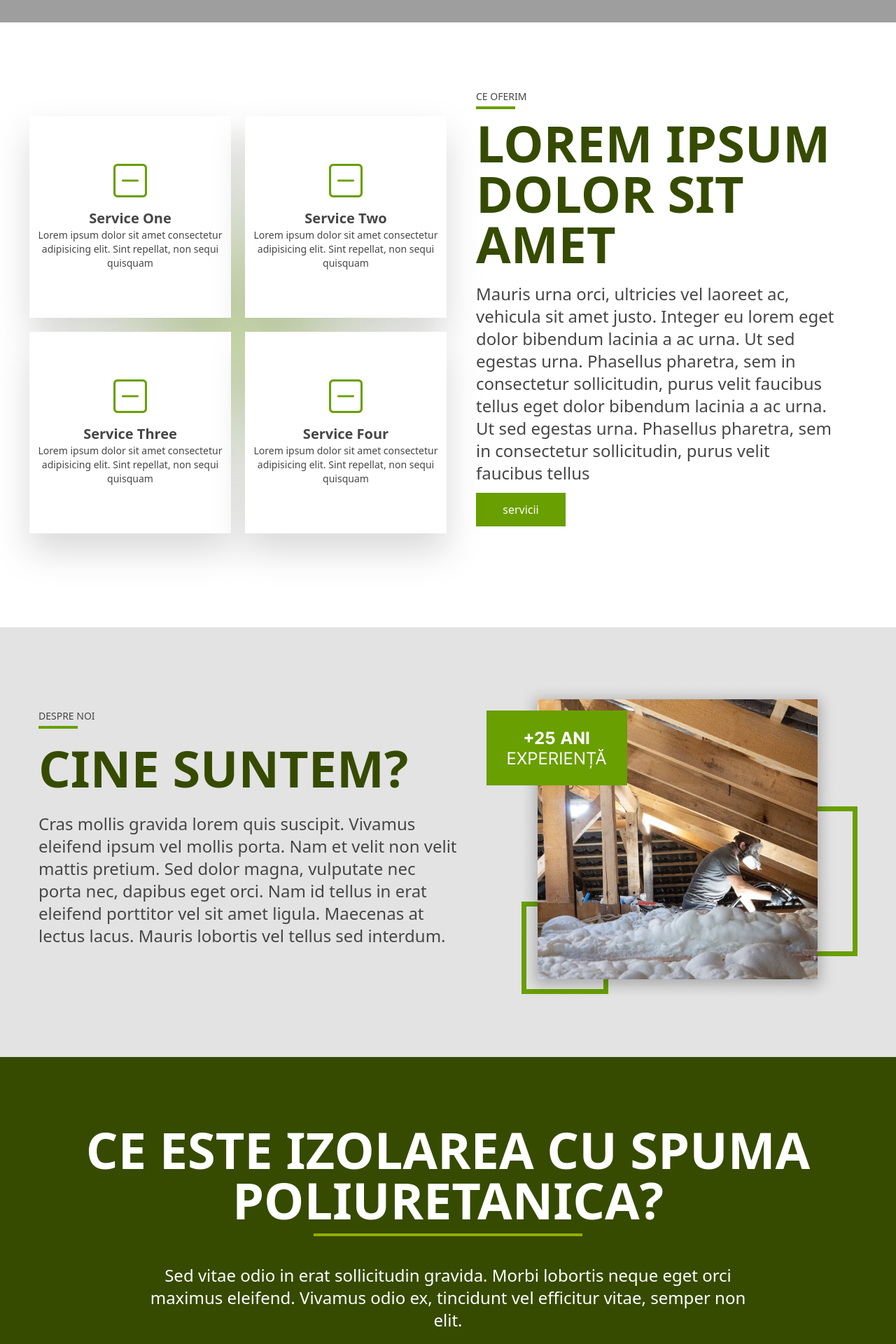
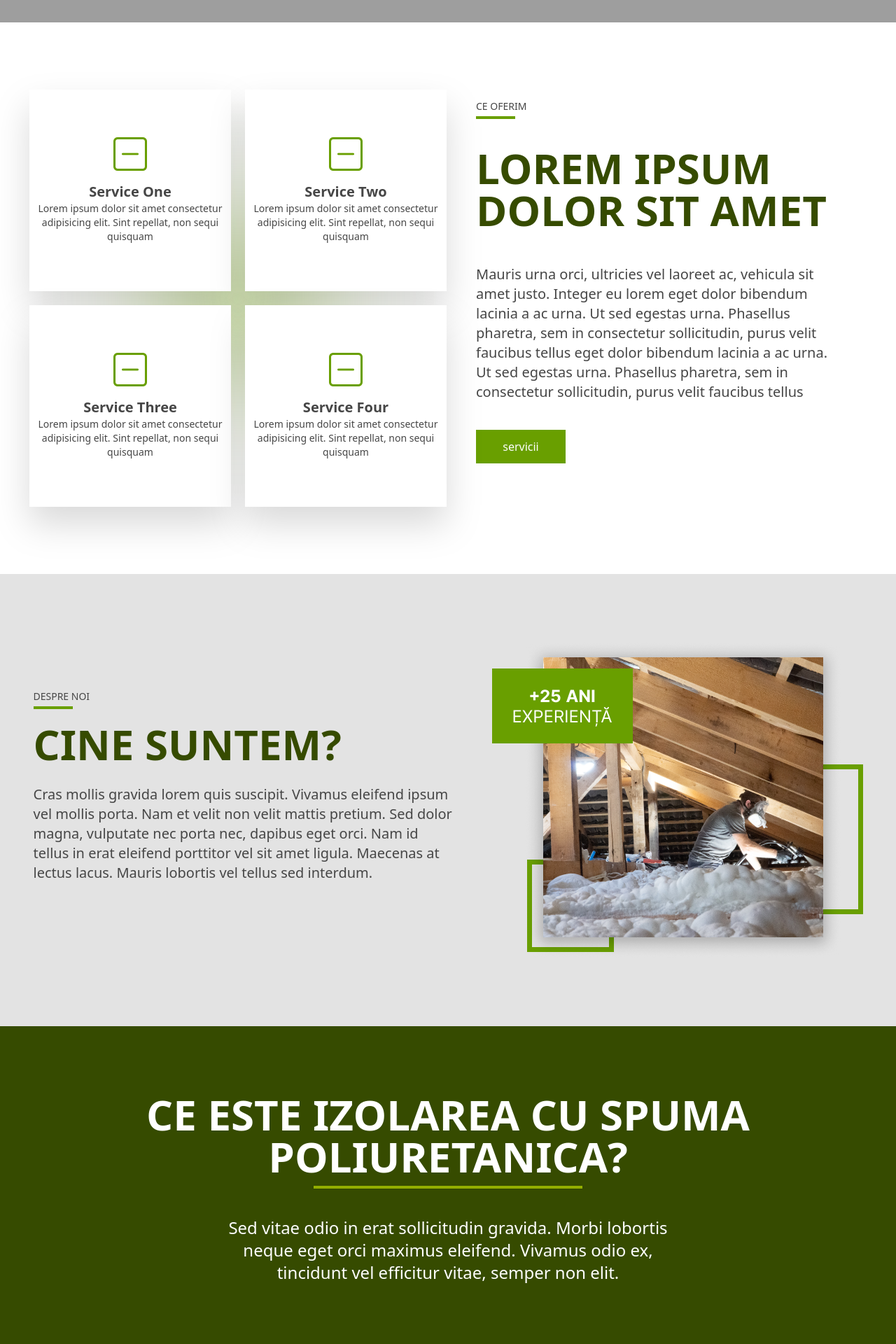
Before and after one commit to DenisWithOneN/desa-isolation, a Vue app: page / in a window 1280 px wide. Shown: the part 680-2600 px from the top of the page at 70% size. Built offline with nearby package versions, Linux system fonts and the light colour scheme; grey boxes are pictures that could not be loaded.

Commit message:
changed text sizes and updated overall responsiveness

```diff
--- a/src/components/homepage/AboutSection.vue
+++ b/src/components/homepage/AboutSection.vue
@@ -1,8 +1,8 @@
 <script setup></script>
 <template>
-  <section class="bg-desalightgray">
+  <section class="bg-desalightgray py-24">
     <div
-      class="container mx-auto flex flex-col justify-center px-10 py-20 lg:flex-row lg:gap-10"
+      class="container mx-auto flex flex-col justify-around px-10 lg:flex-row lg:gap-10"
     >
       <div
         class="flex flex-col items-center justify-center gap-5 mb-10 lg:items-start lg:w-1/2"
@@ -14,12 +14,12 @@
           <div class="bg-desalightgreen w-12 h-1 mt-1 lg:w-14"></div>
         </span>
         <h2
-          class="text-desadarkgreen text-2xl text-center font-black uppercase mb-2 sm:text-4xl md:text-5xl lg:text-6xl lg:text-start xl:text-7xl"
+          class="text-desadarkgreen text-3xl text-center font-black uppercase mb-2 sm:text-4xl md:text-5xl lg:text-start xl:text-6xl"
         >
           cine suntem?
         </h2>
         <p
-          class="text-desadarkgray text-center text-sm max-w-4xl sm:text-md md:text-lg lg:text-xl lg:text-start xl:text-2xl"
+          class="text-desadarkgray text-center text-sm max-w-4xl sm:text-md md:text-lg lg:text-lg lg:text-start xl:text-xl 2xl:text-2xl"
         >
           Cras mollis gravida lorem quis suscipit. Vivamus eleifend ipsum vel
           mollis porta. Nam et velit non velit mattis pretium. Sed dolor magna,
--- a/src/components/homepage/AdvantageCard.vue
+++ b/src/components/homepage/AdvantageCard.vue
@@ -1,7 +1,7 @@
 <script setup></script>
 <template>
   <div
-    class="bg-white border-desadarkgray border flex flex-col justify-between p-2 sm:p-4 w-36 h-36 sm:w-52 sm:h-52 lg:w-56 lg:h-56 xl:w-72 xl:h-72 drop-shadow-lg"
+    class="bg-white border-desadarkgray border flex flex-col justify-between p-2 sm:p-4 w-32 h-32 sm:w-52 sm:h-52 lg:w-56 lg:h-56 xl:w-72 xl:h-72 drop-shadow-lg"
   >
     <p class="text-desadarkgray text-sm xl:text-lg text-end">01</p>
     <div>
--- a/src/components/homepage/AdvantageSection.vue
+++ b/src/components/homepage/AdvantageSection.vue
@@ -3,38 +3,38 @@ import AdvantageCard from "../homepage/AdvantageCard.vue";
 import FillButton from "../general/FillButton.vue";
 </script>
 <template>
-  <section>
-    <div class="container mx-auto py-24">
+  <section class="py-24">
+    <div class="container mx-auto flex flex-col items-center gap-10 lg:px-10">
       <div class="flex flex-col items-center gap-5 lg:hidden">
         <div class="flex flex-col items-center">
           <p class="text-desadarkgray text-sm uppercase lg:text-md">servicii</p>
           <div class="bg-desalightgreen w-12 h-1 mt-1 lg:w-14"></div>
         </div>
         <h2
-          class="text-desadarkgreen text-2xl text-center font-black uppercase sm:text-4xl md:text-5xl lg:text-6xl xl:text-7xl"
+          class="text-desadarkgreen text-3xl text-center font-black uppercase sm:text-4xl md:text-5xl"
         >
           avantajele spumei<br />
           poliuretanice
         </h2>
       </div>
 
-      <div class="flex flex-col items-center justify-center gap-10 mt-14">
+      <div class="flex flex-col items-center justify-center">
         <div
-          class="grid grid-cols-2 place-items-center gap-5 md:grid-cols-3 lg:grid-cols-4 lg:grid-rows-2"
+          class="grid grid-cols-2 place-items-stretch gap-2 sm:gap-5 md:grid-cols-3 lg:grid-cols-4 lg:grid-rows-2"
         >
           <AdvantageCard />
           <AdvantageCard />
           <div
-            class="hidden col-span-2 lg:flex lg:flex-col lg:items-end lg:gap-5"
+            class="hidden col-span-2 w-full h-full flex-col items-end gap-5 lg:flex"
           >
             <div class="flex flex-col items-end">
-              <p class="text-desadarkgray text-sm uppercase lg:text-md">
+              <p class="text-desadarkgray text-sm uppercase xl:text-lg">
                 servicii
               </p>
-              <div class="bg-desalightgreen w-12 h-1 mt-1 lg:w-14"></div>
+              <div class="bg-desalightgreen w-12 h-1 mt-1 lg:w-14" />
             </div>
             <h2
-              class="text-desadarkgreen text-2xl text-end font-black uppercase sm:text-2xl md:text-3xl lg:text-4xl xl:text-5xl 2xl:text-6xl"
+              class="text-desadarkgreen text-4xl font-black text-end uppercase xl:text-5xl 2xl:text-6xl"
             >
               avantajele spumei<br />
               poliuretanice
@@ -50,12 +50,12 @@ import FillButton from "../general/FillButton.vue";
           <AdvantageCard />
           <AdvantageCard />
         </div>
-        <FillButton
-          :text="`servicii`"
-          :route="`/services`"
-          class="lg:hidden"
-        ></FillButton>
       </div>
+      <FillButton
+        :text="`servicii`"
+        :route="`/services`"
+        class="lg:hidden"
+      ></FillButton>
     </div>
   </section>
 </template>
--- a/src/components/homepage/DefinitionSection.vue
+++ b/src/components/homepage/DefinitionSection.vue
@@ -2,26 +2,29 @@
 import Definition from "./Definition.vue";
 </script>
 <template>
-  <section class="bg-desadarkgreen">
-    <div class="container mx-auto flex flex-col items-center py-24 px-10">
+  <section class="bg-desadarkgreen py-24">
+    <div class="container mx-auto px-10 flex flex-col items-center">
       <span class="flex flex-col items-center gap-3 mb-10">
-        <h1
-          class="text-white text-center text-2xl uppercase font-black sm:text-4xl md:text-5xl lg:text-6xl xl:text-7xl"
+        <h2
+          class="text-white text-center text-3xl uppercase font-black sm:text-4xl md:text-5xl xl:text-6xl"
         >
-          ce este izolarea cu spuma poliuretanica?
-        </h1>
+          ce este izolarea cu spuma<br />
+          poliuretanica?
+        </h2>
         <div class="bg-desalime w-52 h-1 lg:w-96"></div>
       </span>
 
       <p
-        class="text-white text-center max-w-4xl text-sm sm:text-md md:text-lg lg:text-xl xl:text-2xl"
+        class="text-white text-center text-sm sm:text-md md:text-lg md:max-w-md lg:text-xl lg:max-w-lg xl:text-2xl xl:max-w-2xl 2xl:max-w-4xl"
       >
         Sed vitae odio in erat sollicitudin gravida. Morbi lobortis neque eget
         orci maximus eleifend. Vivamus odio ex, tincidunt vel efficitur vitae,
         semper non elit.
       </p>
 
-      <div class="flex flex-col gap-10 my-24 md:flex-row">
+      <div
+        class="flex flex-col w-full gap-10 md:gap-0 justify-around my-24 md:flex-row"
+      >
         <Definition
           :definition="`definition 1`"
           :text="`lorem ipsum vitae odio in erat sollicitudin gravida. Morbi lobortis neque eget`"
--- a/src/components/homepage/HeroSection.vue
+++ b/src/components/homepage/HeroSection.vue
@@ -4,8 +4,9 @@ import EmptyButton from "../general/EmptyButton.vue";
 </script>
 <template>
   <section>
+    <div class="hero flex">
       <div
-      class="hero flex flex-col justify-center items-center gap-2 px-5 lg:flex-row lg:gap-5 lg:justify-end"
+        class="container mx-auto flex flex-col justify-center items-center gap-2 px-5 lg:flex-row lg:gap-5 lg:justify-end"
       >
         <div class="flex flex-col items-center lg:items-end">
           <h1
@@ -14,14 +15,13 @@ import EmptyButton from "../general/EmptyButton.vue";
             put your motto here<br />
             lorem ipsum
           </h1>
-
           <div class="flex flex-col gap-3 md:flex-row">
             <FillButton text="despre noi" route="/about"></FillButton>
             <EmptyButton text="contact" route="/contact"></EmptyButton>
           </div>
         </div>
-
         <div class="bg-desalightgreen hidden w-2 h-52 xl:h-60 lg:block"></div>
+      </div>
     </div>
   </section>
 </template>
--- a/src/components/homepage/ServiceSection.vue
+++ b/src/components/homepage/ServiceSection.vue
@@ -3,8 +3,8 @@ import FillButton from "../general/FillButton.vue";
 import ServiceCard from "./ServiceCard.vue";
 </script>
 <template>
-  <section class="container mx-auto">
-    <div class="block lg:flex py-24 lg:px-0 xl:px-10">
+  <section class="py-24">
+    <div class="container mx-auto block lg:flex lg:px-10">
       <div
         class="flex flex-col items-center justify-around gap-3 mb-12 px-10 lg:items-start lg:order-last lg:w-1/2"
       >
@@ -16,13 +16,13 @@ import ServiceCard from "./ServiceCard.vue";
         </div>
 
         <h2
-          class="text-desadarkgreen text-2xl text-center font-black uppercase mb-2 sm:text-4xl md:text-5xl lg:text-6xl lg:text-start xl:text-7xl"
+          class="text-desadarkgreen text-3xl text-center font-black uppercase mb-2 sm:text-4xl md:text-5xl lg:text-5xl lg:text-start xl:text-6xl 2xl:text-6xl"
         >
           Lorem ipsum dolor sit amet
         </h2>
 
         <p
-          class="text-desadarkgray text-center text-sm sm:text-md md:text-lg lg:text-xl lg:text-start xl:text-2xl"
+          class="text-desadarkgray text-center text-sm sm:text-md md:text-lg lg:text-lg lg:text-start xl:text-xl 2xl:text-2xl"
         >
           Mauris urna orci, ultricies vel laoreet ac, vehicula sit amet justo.
           Integer eu lorem eget dolor bibendum lacinia a ac urna. Ut sed egestas
@@ -40,7 +40,7 @@ import ServiceCard from "./ServiceCard.vue";
 
       <div class="flex flex-col justify-center items-center gap-10 lg:w-1/2">
         <img src="/public/svg/ellipse1.svg" alt="ellipse" class="absolute" />
-        <div class="grid grid-cols-1 gap-5 md:grid-cols-2">
+        <div class="grid grid-cols-1 gap-5 sm:grid-cols-2">
           <ServiceCard
             :icon="`bi bi-dash-square`"
             :title="`Service One`"
```
Lines whose indentation alone changed are shown as unchanged.
